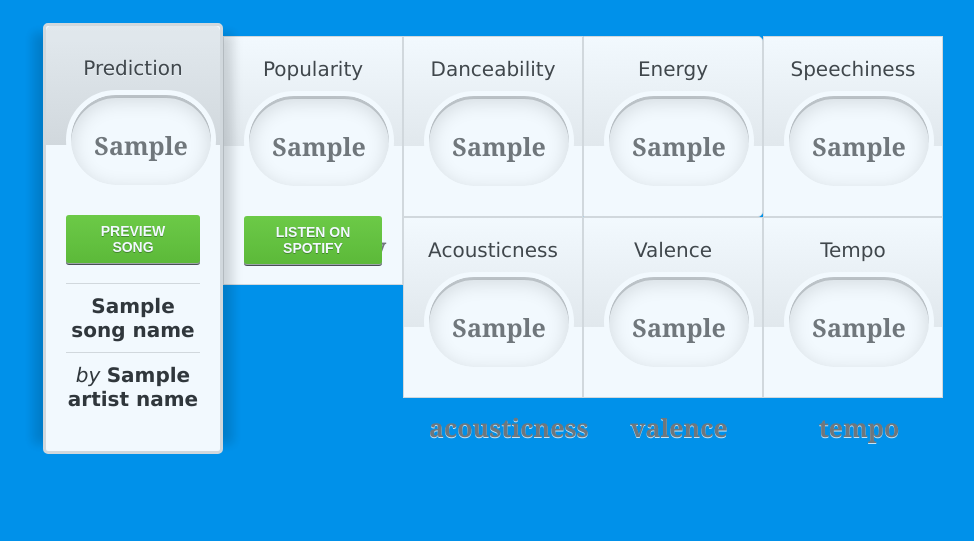
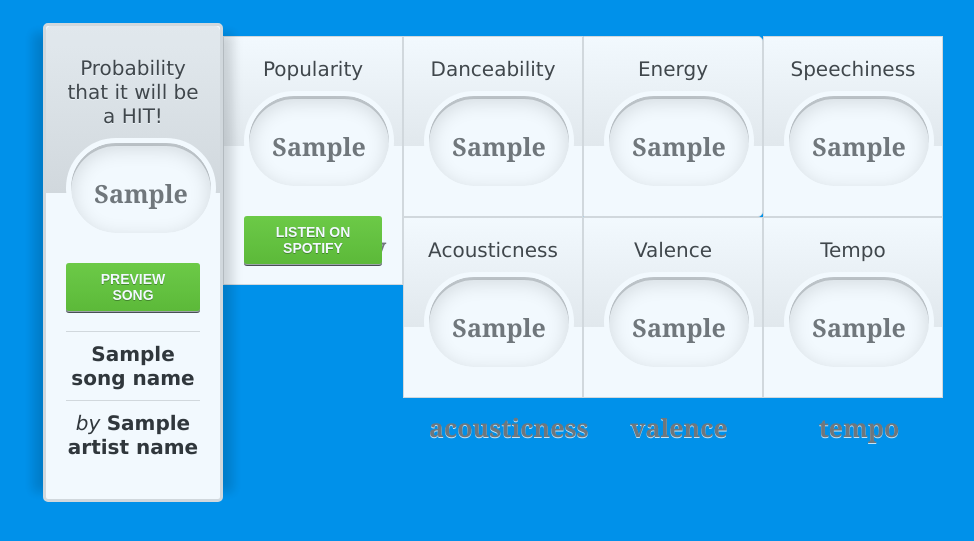
Before and after one commit to sameshl/billboard-predictor, a Flask app: template templates/predict_copy.html in a window 1280 px wide. Shown: the part 64-605 px from the top of the page, without its empty margins (97-1071 px from the left). Run offline with Flask 2, Linux system fonts and the light colour scheme; the template is opened without the code that fills it: most values are stand-ins (such as "Sample title", 1, 10 or a date in 2020); parts of the project's set-up code (start-up, migrations or seed data) failed here and were passed over; some libraries are stand-ins or nearby versions.

Commit message:
Change div title

```diff
--- a/templates/predict_copy.html
+++ b/templates/predict_copy.html
@@ -38,7 +38,7 @@
   </header>
   <div id="pricing-table" class="clear">
       <div class="plan" id="most-popular">
-          <h3>Prediction<span>{{ pred }}%</span></h3>
+          <h3>Probability that it will be a HIT!<span>{{ pred }}%</span></h3>
           <a class="signup" href="{{ preview_url }}" target="_blank">Preview Song</a>
           <ul>
               <li><b>{{ song_name }}</b></li>
```
